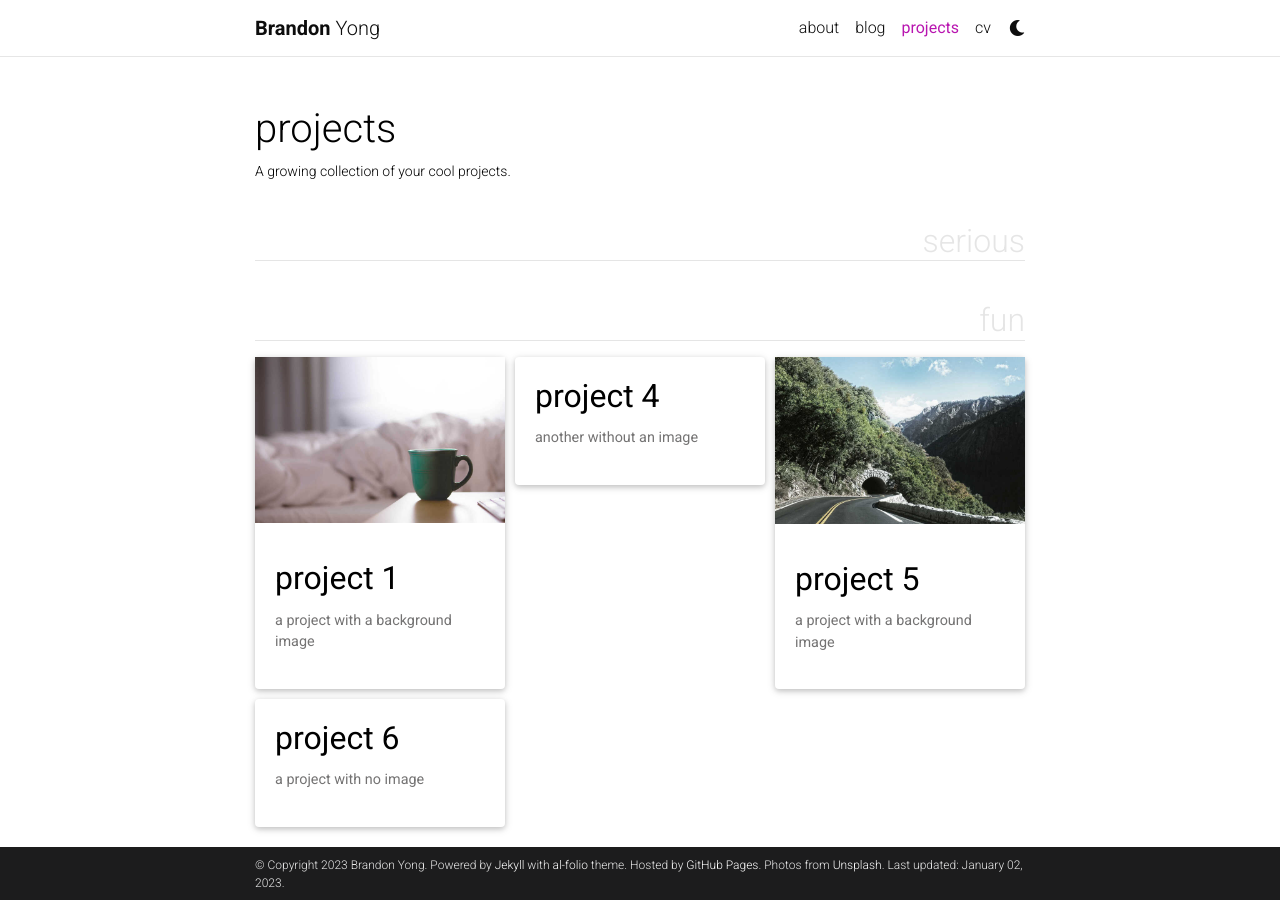
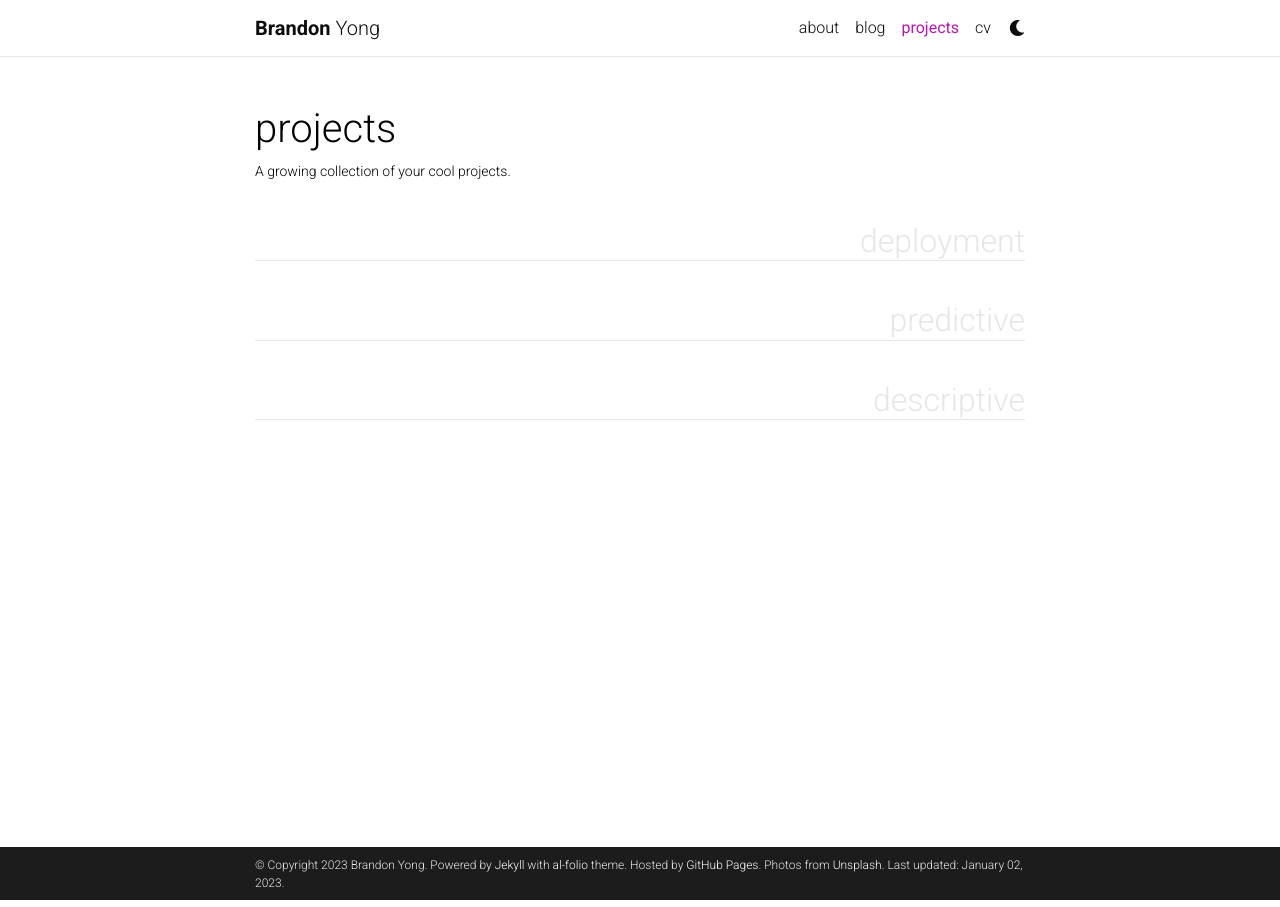
Before and after one commit to brandonyongys/brandonyongys.github.io, a Jekyll site: the page built from _pages/projects.md, in a window 1280 px wide. Built offline with Jekyll 4.4.1, drawn with Linux system fonts in a browser that asks for light colours; full-size pictures stand in for the smaller copies a plugin makes; comment, search, counter and statistics services are not loaded; a style sheet for code colours, icons or effects is not loaded.

Commit message:
Changed display categories in the projects.md

```diff
--- a/_pages/projects.md
+++ b/_pages/projects.md
@@ -5,7 +5,7 @@ permalink: /projects/
 description: A growing collection of your cool projects.
 nav: true
 nav_order: 2
-display_categories: [serious, fun]
+display_categories: [deployment, predictive, descriptive]
 horizontal: false
 published: true
 ---
```
